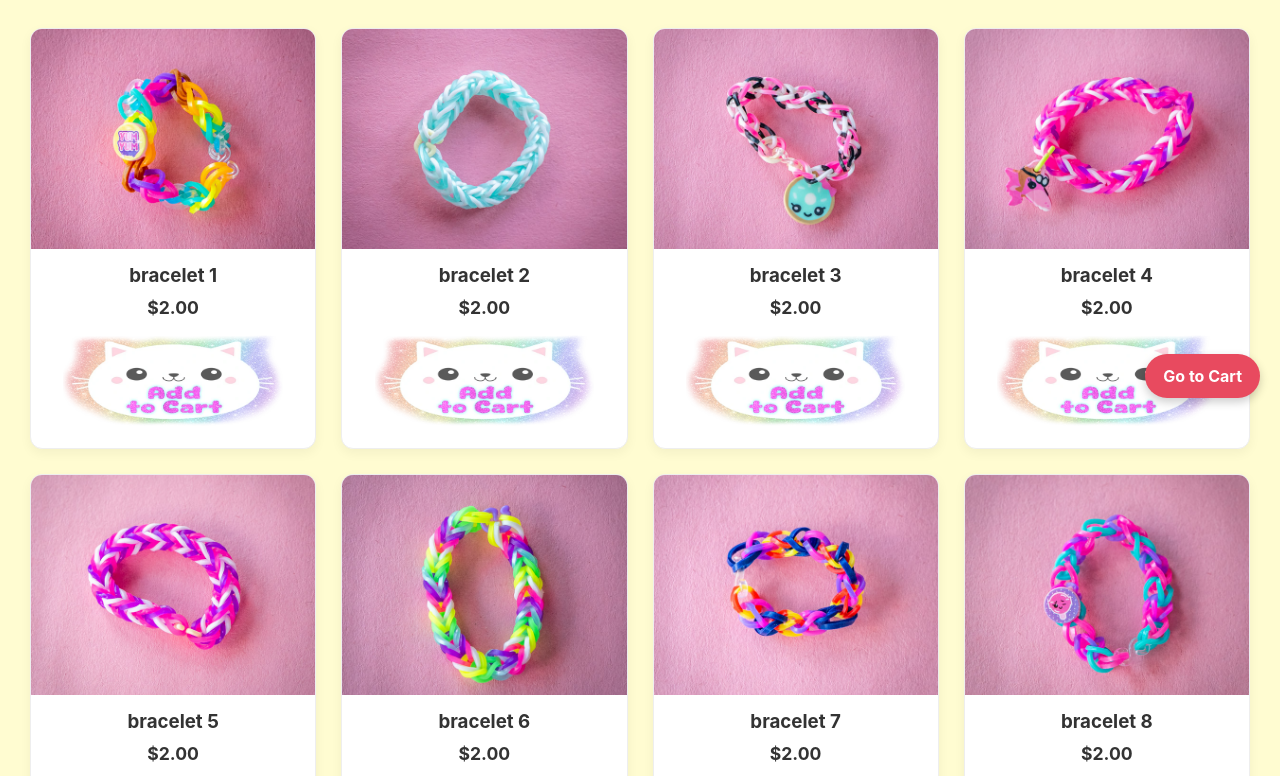
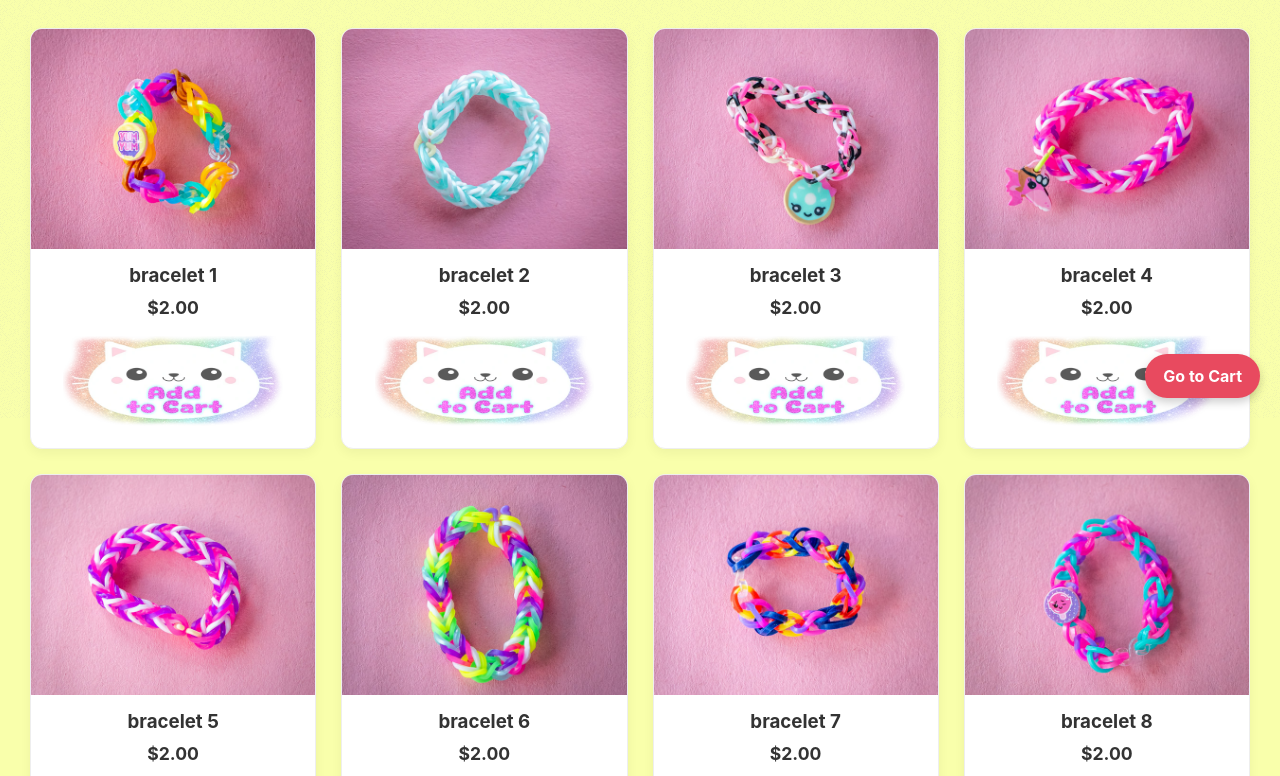
Before and after one commit to FriendshipForeverJewelry/FriendshipForeverJewelry.github.io, a plain HTML site: page index.html in a window 1280 px wide. Shown: the part 382-1158 px from the top of the page. Drawn offline with Linux system fonts and the light colour scheme; a script that the page names is missing.

Commit message:
several, see notes
-removed obsolete PNGs
-added text PNG and CSS tiling
--made background more yellow

```diff
--- a/style.css
+++ b/style.css
@@ -1,8 +1,27 @@
 body {
     font-family: -apple-system, BlinkMacSystemFont, 'Segoe UI', Roboto, Oxygen, Ubuntu, Cantarell, 'Open Sans', 'Helvetica Neue', sans-serif;
     margin: 20px 20px 100px 20px; /* Added more bottom margin for floating buttons */
-    background-color: #fffcd1;
+    background-color: #f9ffab;
     color: #333;
+}
+
+body::before {
+    content: ''; /* This is required for pseudo-elements to work */
+    position: fixed; /* Makes the overlay stay in place when scrolling */
+    top: 0;
+    left: 0;
+    width: 100%;
+    height: 100%;
+
+    /* This applies your repeating texture */
+    background-image: url('images/white-texture.png');
+    background-repeat: repeat;
+
+    /* This makes the texture subtle and not distracting */
+    opacity: 0.4;
+
+    /* This is the key: it places the overlay behind your content */
+    z-index: -1;
 }
 
 header {
```
Also changed, not shown: images/addToCartWide.png (deleted), images/addedWide.png (deleted), images/white-texture.png (added).
